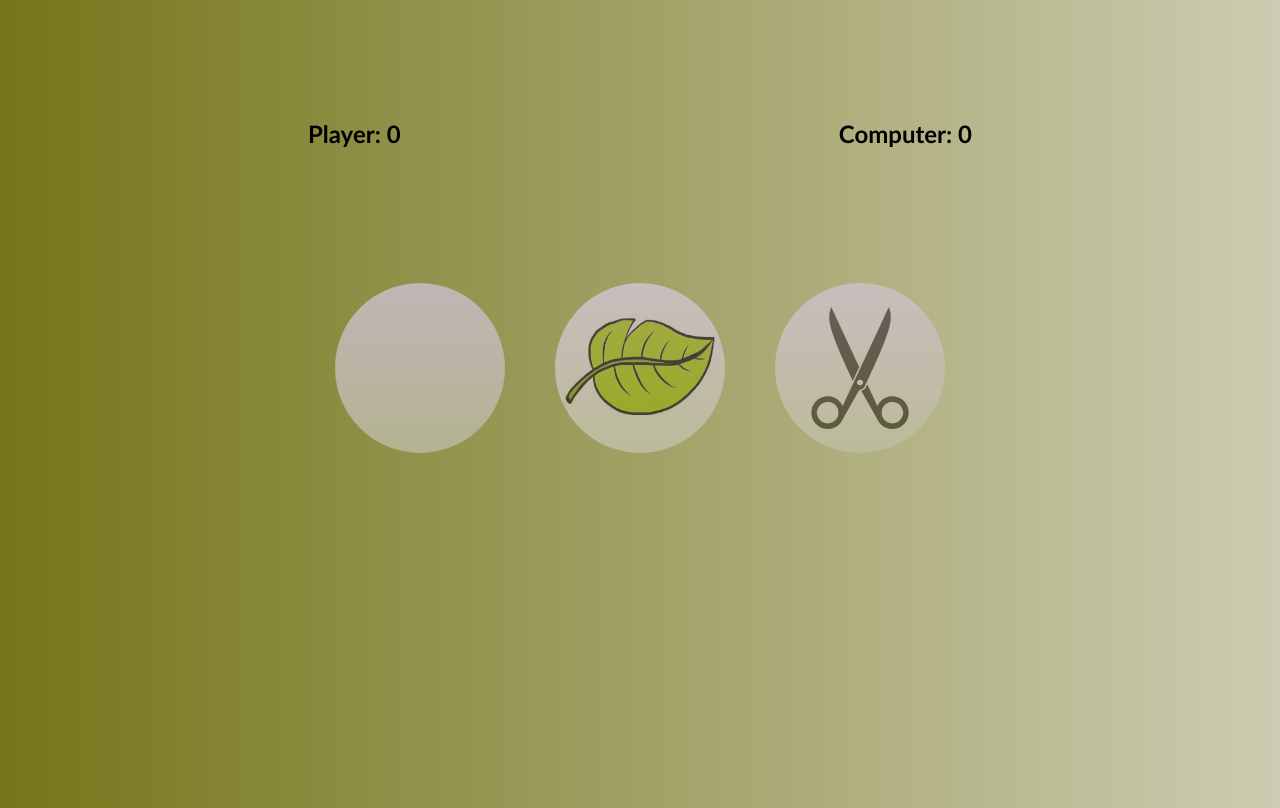
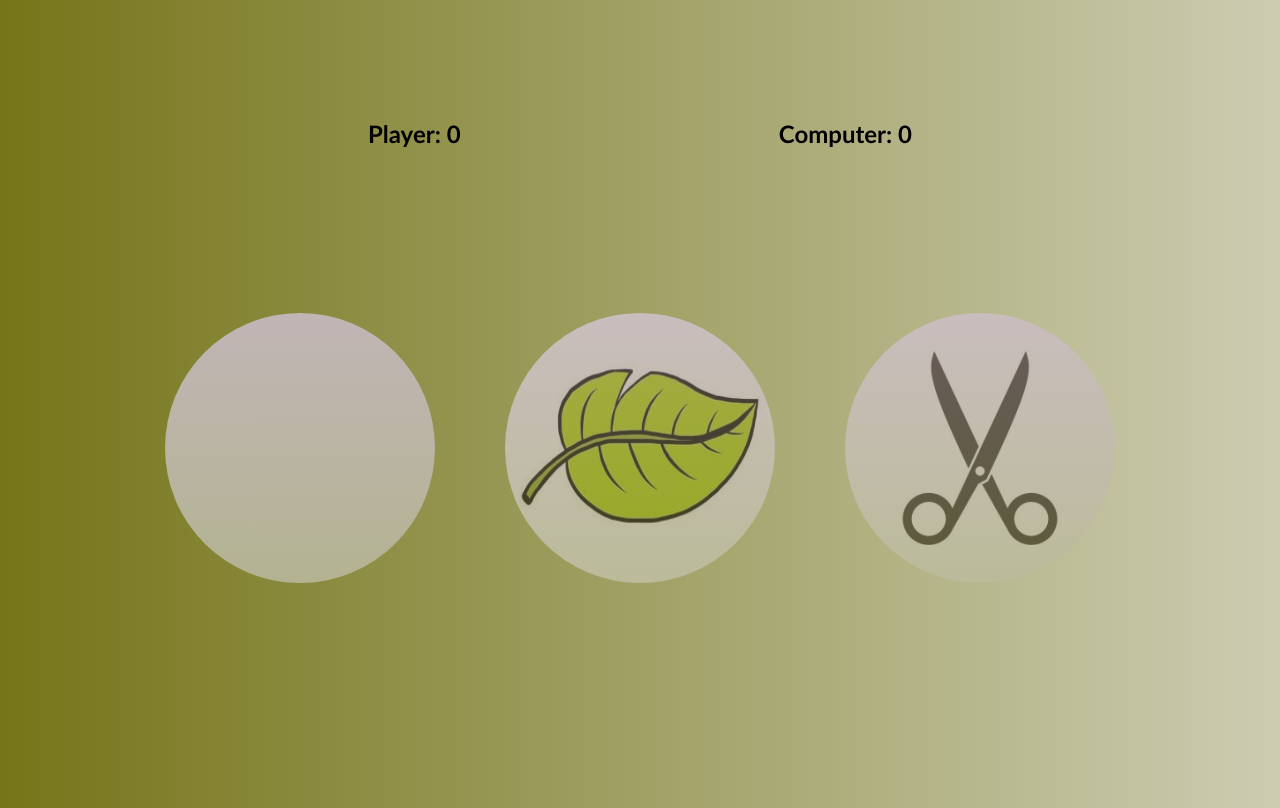
Before and after one commit to zenonass/rock-paper-scissors, a plain HTML site: page index.html in a window 1280 px wide. Drawn offline with Linux system fonts and the light colour scheme.

Commit message:
Made buttons bigger, adjusted paddings

```diff
--- a/style.css
+++ b/style.css
@@ -26,20 +26,20 @@ html{
 
 .options-container{
   display: flex;
-  height: 30vh;
+  height: 50vh;
   width: 100%;
   justify-content: center;
   align-items: center;
-  gap:50px;
+  gap:70px;
 }
 .footer-container{
   display: flex;
-  height: 30vh;
+  height: 10vh;
 }
 
 .buttons{
-  height: 170px;
-  width: 170px;
+  height: 270px;
+  width: 270px;
   border-width: 0px;
   border-radius: 50%;
   transition: 0.5s ease-in-out;
@@ -53,11 +53,11 @@ html{
 }
 
 #player-score{
-  padding-left: 300px;
+  padding-left: 360px;
 }
 
 #computer-score{
-  padding-right: 300px;
+  padding-right: 360px;
 }
 
 #rock-button{
```
